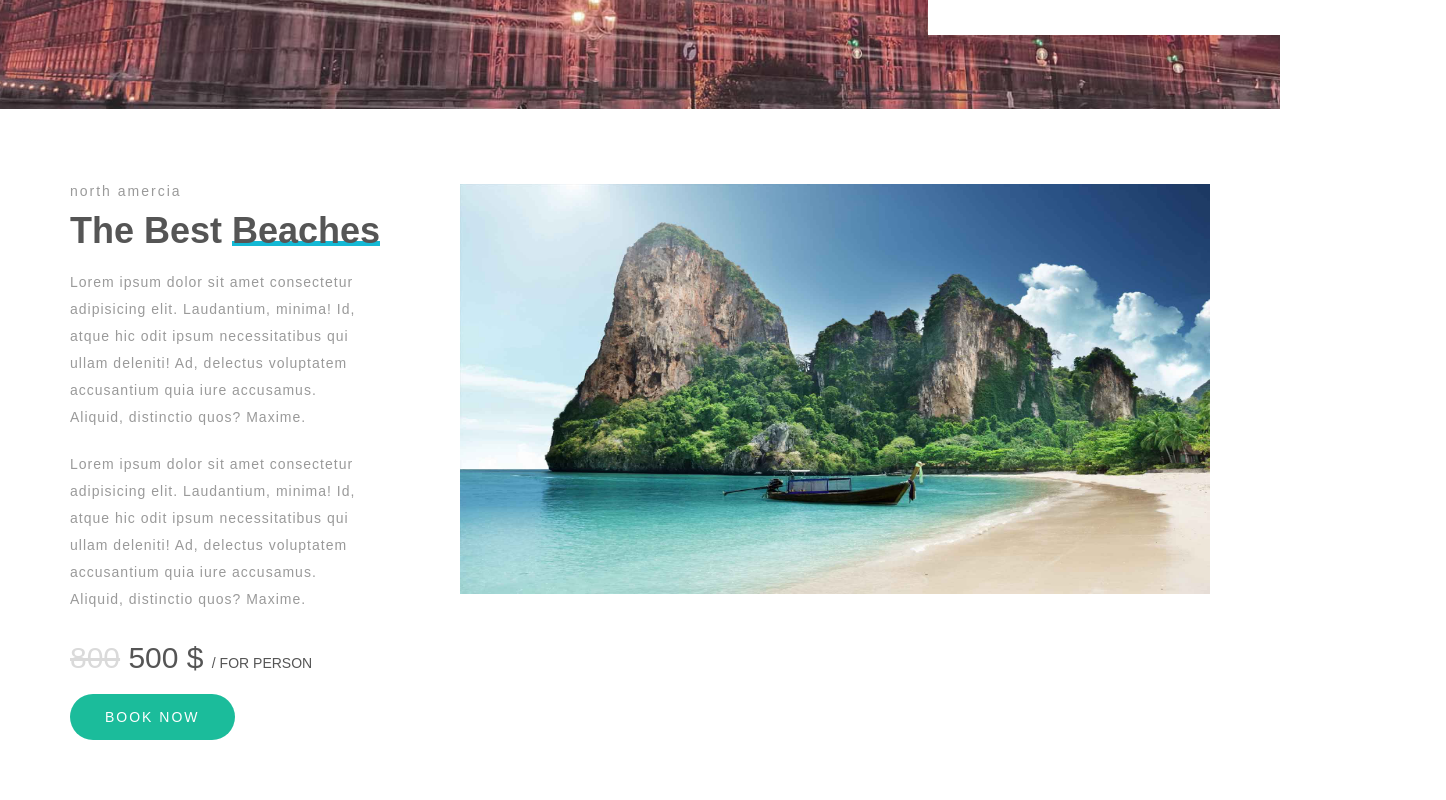
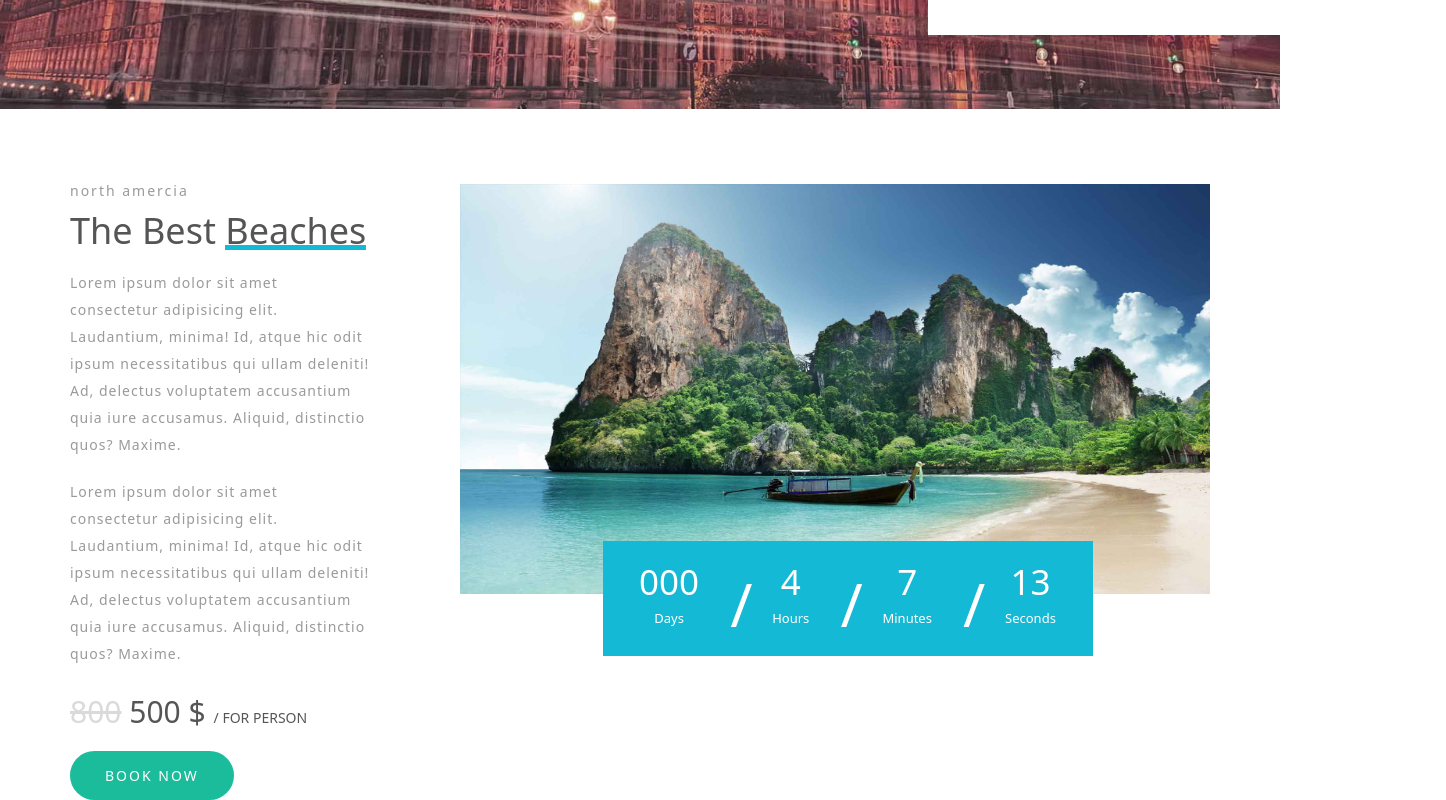
Before and after one commit to nincode2907/travelTemplate, a plain HTML site: page index.html in a window 1280 px wide. Shown: the part 765-1565 px from the top of the page, 1446 px wide, since content can reach past the window. Before the commit the page ends 1505 px from the top, so only its background shows below. Drawn offline with nearby package versions, Linux system fonts and the light colour scheme.

Commit message:
Add more part 2

```diff
--- a/asset/css/style.css
+++ b/asset/css/style.css
@@ -198,7 +198,7 @@ body {
 
 }
 
-h3 {
+.ovText1 {
     color: #9a9a9a;
     font-size: 14px;
     line-height: 14px;
@@ -206,7 +206,7 @@ h3 {
     font-weight: normal;
 }
 
-h2 {
+.ovText2{
     margin-top: 15px;
     width: 350px;
     font-size: 36px;
@@ -231,7 +231,7 @@ u::after{
     z-index: -9;
 }
 
-p{
+.ovPara{
     margin-top: 20px;
     color: #9a9a9a;
     font-size: 14px;
@@ -240,7 +240,7 @@ p{
     text-align: left;
 }
 
-h1{
+.ovText3{
     margin-top: 30px;
     font-size: 30px;
     line-height: 30px;
@@ -278,7 +278,52 @@ h1{
     padding-inline: 25px 15px;
 }
 
+.slide {
+    position: relative;
+}
+
 .slide > img {
     width: 750px;
     height: 410px;
 }
+
+/* timer */
+
+.time {
+    position: absolute;
+    left: 19%;
+    bottom: -15%;
+    width: 490px;
+    height: 115px;
+    background-color: #14b9d5;
+    color: #fff;
+    display: flex;
+    align-items: center;
+    justify-content: space-around;
+}
+
+.hour, .minute, .second {
+    position: relative;
+}
+
+.hour::before, .minute::before, .second::before {
+    content: "/";
+    position: absolute;
+    top: -2px;
+    left: -42px;
+    font-size: 60px;
+    font-weight: 100;
+
+}
+
+.time-number {
+    text-align: center;
+    font-size: 35px;
+    font-weight: normal;
+
+}
+
+.time-text {
+    text-align: center;
+    font-size: 13px;
+}
--- /dev/null
+++ b/asset/javascript/func.js
@@ -0,0 +1,8 @@
+// Format Date
+
+setInterval(function(){
+    var d =new Date()
+    document.querySelector('.hour .time-number').innerHTML = d.getHours()
+    document.querySelector('.minute .time-number').innerHTML = d.getMinutes()
+    document.querySelector('.second .time-number').innerHTML = d.getSeconds()
+},1000)
--- a/index.html
+++ b/index.html
@@ -6,10 +6,16 @@
     <meta http-equiv="X-UA-Compatible" content="IE=edge">
     <meta name="viewport" content="width=device-width, initial-scale=1.0">
     <title>Travel</title>
+    <!-- Source -->
     <link rel="preconnect" href="https://fonts.googleapis.com">
     <link rel="stylesheet" href="./asset/css/style.css" />
     <link rel="stylesheet" href="./asset/css/main.css" />
     <script src="https://kit.fontawesome.com/8bab96838f.js" crossorigin="anonymous"></script>
+    <script src="./asset/javascript/func.js"></script>
+    <!-- Bootstrap -->
+    <link href="https://cdn.jsdelivr.net/npm/bootstrap@5.1.3/dist/css/bootstrap.min.css" rel="stylesheet">
+    <script src="https://cdn.jsdelivr.net/npm/bootstrap@5.1.3/dist/js/bootstrap.bundle.min.js"></script>
+
 </head>
 
 <body>
@@ -225,28 +231,49 @@
         <div class="overview">
 
             <div class="overview-text">
-                <h3>north amercia</h3>
-                <h2>The Best <u>Beaches</u> </h2>
-                <p> Lorem ipsum dolor sit amet consectetur adipisicing elit. Laudantium, minima! Id, atque hic odit
+                <h3 class="ovText1">north amercia</h3>
+                <h2 class="ovText2">The Best <u>Beaches</u> </h2>
+                <p class="ovPara"> Lorem ipsum dolor sit amet consectetur adipisicing elit. Laudantium, minima! Id,
+                    atque hic odit
                     ipsum necessitatibus qui ullam deleniti! Ad, delectus voluptatem accusantium quia iure accusamus.
                     Aliquid, distinctio quos? Maxime. </p>
-                <p> Lorem ipsum dolor sit amet consectetur adipisicing elit. Laudantium, minima! Id, atque hic odit
+                <p class="ovPara"> Lorem ipsum dolor sit amet consectetur adipisicing elit. Laudantium, minima! Id,
+                    atque hic odit
                     ipsum necessitatibus qui ullam deleniti! Ad, delectus voluptatem accusantium quia iure accusamus.
                     Aliquid, distinctio quos? Maxime. </p>
-                <h1>
+                <h1 class="ovText3">
                     <span class="price__old">800</span>
                     <span class="price__new">500 $</span>
                     <span class="price__quantity">/ FOR PERSON</span>
                 </h1>
 
-                <div class="btn-book"><a href="#" >BOOK NOW</a></div>
+                <div class="btn-book"><a href="#">BOOK NOW</a></div>
             </div>
 
             <div class="overview-image">
                 <div class="slide">
                     <img src="./asset/img/package-3.jpg" alt="">
 
+                    <div class="time">
+                        <div class="day">
+                            <h1 class="time-number">000</h1>
+                            <h6 class="time-text">Days</h6>
+                        </div>
+                        <div class="hour">
+                            <h1 class="time-number"></h1>
+                            <h6 class="time-text">Hours</h6>
+                        </div>
+                        <div class="minute">
+                            <h1 class="time-number"></h1>
+                            <h6 class="time-text">Minutes</h6>
+                        </div>
+                        <div class="second">
+                            <h1 class="time-number"></h1>
+                            <h6 class="time-text">Seconds</h6>
+                        </div>
+                    </div>
                 </div>
+
             </div>
 
         </div>
```
Also changed, not shown: asset/img/icon-around.png (added), asset/img/icon-boat.png (added), asset/img/icon-landmark.png (added).
